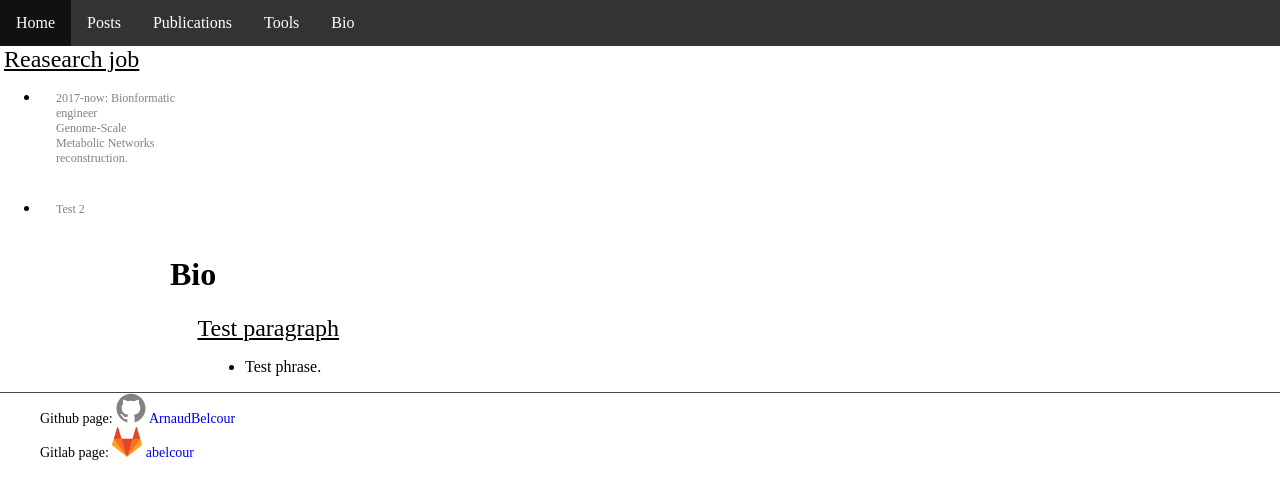
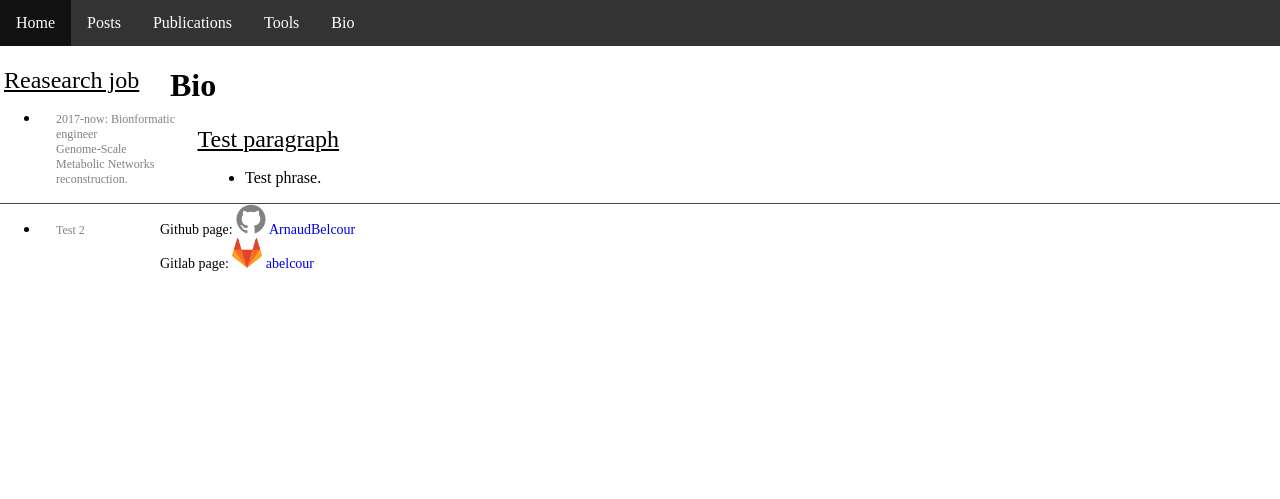
Before and after one commit to ArnaudBelcour/blog, a Jekyll site: the page built from pages/bios/bio.html, in a window 1280 px wide. Shown: the top 499 px of the page. Built offline with Jekyll 4.4.1, drawn with Linux system fonts in a browser that asks for light colours.

Commit message:
Fix content position.

```diff
--- a/assets/css/style.css
+++ b/assets/css/style.css
@@ -21,9 +21,15 @@ div.Home p {
   width: 75%;
 }
 
+div.biocontainer {
+  margin:auto;
+  overflow:hidden;
+}
+
 div.leftnavbar {
   height: 100%;
   width: 160px;
+  float:left;
 }
 
 div.leftnavbar a {
```
